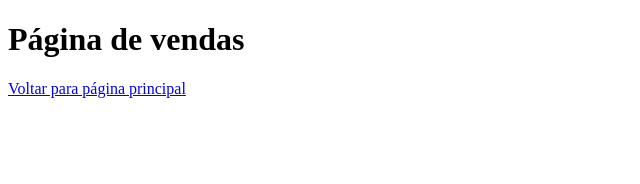
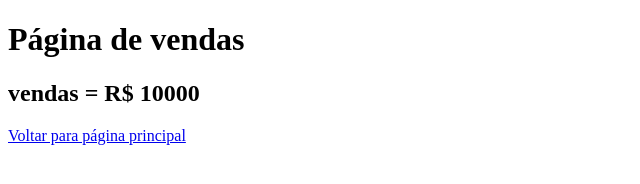
Before and after one commit to tarcisiodev1/testgithub, a plain HTML site: page vendas.html in a window 1280 px wide. Shown: the whole page, without its empty margins (0-640 px from the left). Drawn offline with Linux system fonts and the light colour scheme.

Commit message:
Acrescentado valor das vendas

```diff
--- a/vendas.html
+++ b/vendas.html
@@ -8,6 +8,7 @@
   </head>
   <body>
     <h1>Página de vendas</h1>
+    <h2>vendas = R$ 10000</h2>
     <a href="./index.html">Voltar para página principal</a>
   </body>
 </html>
```
